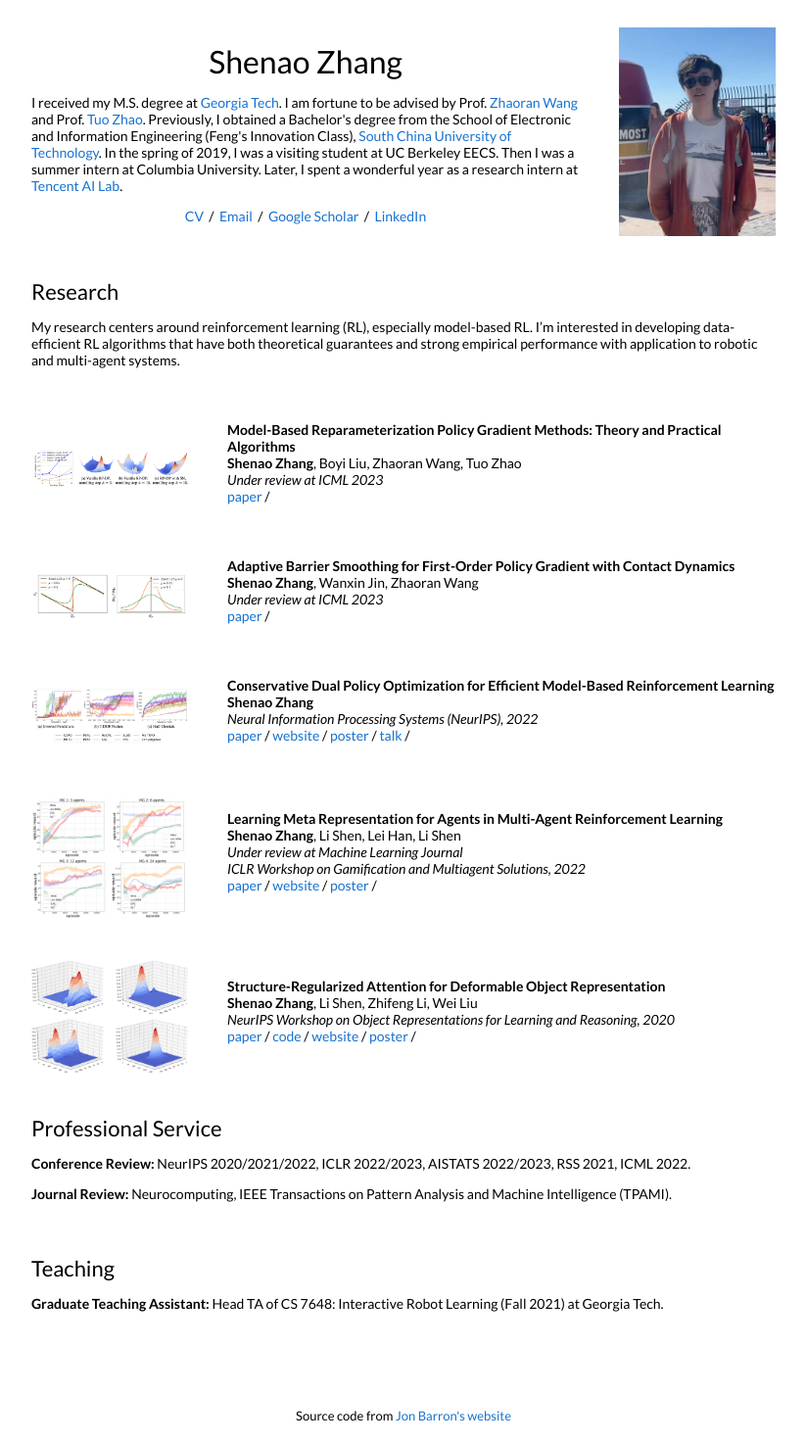
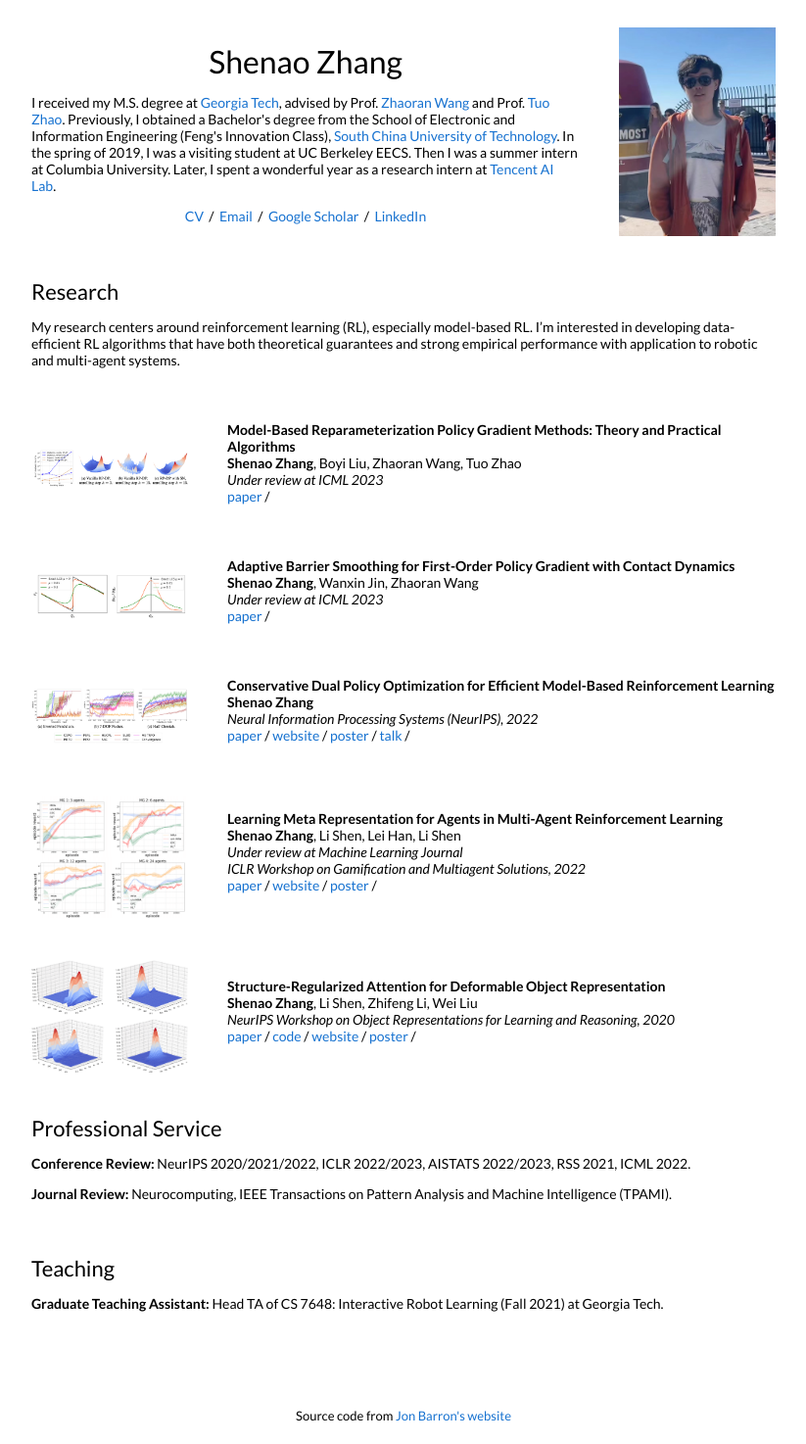
Before and after one commit to shenao-zhang/shenao-zhang.github.io, a Jekyll site: the page built from _posts/2021-12-02-mbpg.markdown, in a window 1280 px wide. Shown: the whole page at 98% size, without its empty margins (228-1051 px from the left). Built offline with Jekyll 4.4.1, drawn with Linux system fonts in a browser that asks for light colours.

Commit message:
Update default.html

```diff
--- a/_layouts/default.html
+++ b/_layouts/default.html
@@ -35,7 +35,7 @@
               <h1>
                 Shenao Zhang
               </h1>
-              <p>I received my M.S. degree at <a href="https://www.gatech.edu/">Georgia Tech</a>. I am fortune to be advised by Prof. <a href="https://zhaoranwang.github.io/">Zhaoran Wang</a> and Prof. <a href="https://www2.isye.gatech.edu/~tzhao80/">Tuo Zhao</a>. Previously, I obtained a Bachelor's degree from the School of Electronic and Information Engineering (Feng's Innovation Class), <a href="https://www.scut.edu.cn/en/">South China University of Technology</a>. In the spring of 2019, I was a visiting student at UC Berkeley EECS. Then I was a summer intern at Columbia University. Later, I spent a wonderful year as a research intern at  <a href="https://ai.tencent.com/ailab/en/index/">Tencent AI Lab</a>.
+              <p>I received my M.S. degree at <a href="https://www.gatech.edu/">Georgia Tech</a>, advised by Prof. <a href="https://zhaoranwang.github.io/">Zhaoran Wang</a> and Prof. <a href="https://www2.isye.gatech.edu/~tzhao80/">Tuo Zhao</a>. Previously, I obtained a Bachelor's degree from the School of Electronic and Information Engineering (Feng's Innovation Class), <a href="https://www.scut.edu.cn/en/">South China University of Technology</a>. In the spring of 2019, I was a visiting student at UC Berkeley EECS. Then I was a summer intern at Columbia University. Later, I spent a wonderful year as a research intern at  <a href="https://ai.tencent.com/ailab/en/index/">Tencent AI Lab</a>.
               </p>
               <p style="text-align:center">
                 <a href="https://shenao-zhang.github.io/cv/Shenao_resume.pdf">CV</a> &nbsp;/&nbsp;
```
